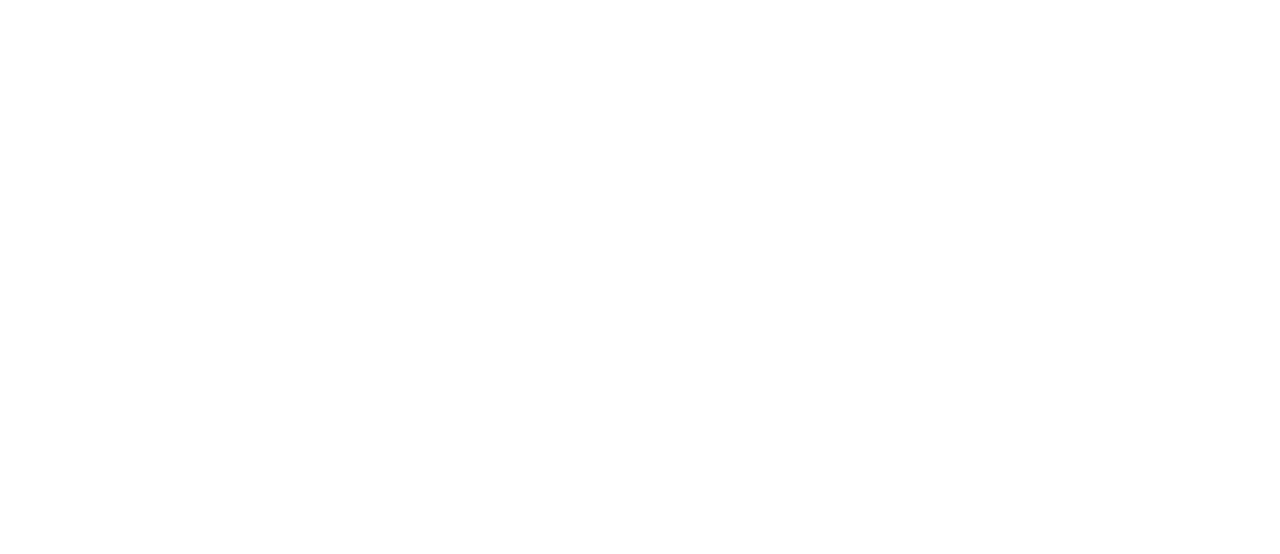
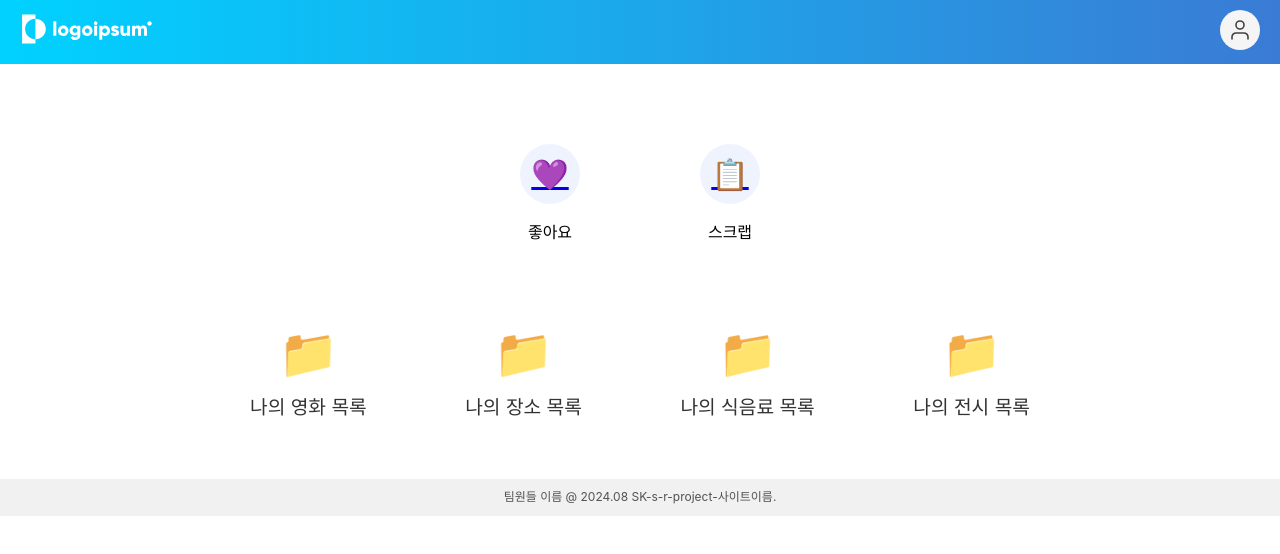
Before and after one commit to Wooyeri/nagaza_fe, a React (Vite) app: page /scrap/list in a window 1280 px wide. Before the commit this address had no page. Shown: the top 554 px of the page. Built offline with nearby package versions, Linux system fonts and the light colour scheme.

Commit message:
scrapList

```diff
--- a/src/App.jsx
+++ b/src/App.jsx
@@ -4,6 +4,8 @@
 import ListPage from '@/components/views/ListPage'
 import Home from '@/components/views/Home'
 import DetailPage from '@/components/views/DetailPage'
+import ScrapList from '@/components/scrapList/ScrapList'
+// import ScrapDetail from '@/components/scrapList/scrapDetail/ScrapDetail'
 
 function App() {
 
@@ -14,6 +16,8 @@
           <Route index element={<Home/>}/>
           <Route path='/lists/:category?' element={<ListPage />}/>
           <Route path="/lists/:category/:id" element={<DetailPage/>}></Route>
+          <Route path="/scrap/list" element={<ScrapList/>}></Route>
+          {/* <Route path="/scrap/list/:name" element={<ScrapDetail/>}></Route> */}
         </Route>
       </Routes>
     </div>
--- /dev/null
+++ b/src/components/scrapList/HeartScrapButtons.jsx
@@ -0,0 +1,43 @@
+import { Link } from 'react-router-dom';
+
+const buttonStyle = {
+    width: '60px',
+    height: '60px',
+    borderRadius: '50px',
+    display: 'flex',
+    justifyContent: 'center',
+    alignItems: 'center',
+    cursor: 'pointer',
+    margin: '0 60px',
+    fontSize: '30px' // 아이콘 크기 조정
+};
+
+const buttonFont = {
+    textAlign: 'center',
+    fontWeight: 'bold',
+    fontSize: '16px',
+    marginTop: '15px'
+};
+
+export default function HeartScrapButtons() {
+    return (
+        <div className="category-btns" style={{ display: 'flex', flexDirection: 'row', alignItems: 'center', margin: '60px' }}>
+            <div className="like">
+                <Link to={"/lists/like"}>
+                    <div className="category-btn" style={buttonStyle}>
+                        <span role="img" aria-label="like">💜</span>
+                    </div>
+                </Link>
+                <div style={buttonFont}>좋아요</div>
+            </div>
+            <div className="scrap">
+                <Link to={"/scrap/list"}>
+                    <div className="category-btn" style={buttonStyle}>
+                        <span role="img" aria-label="scribble">📋</span>
+                    </div>
+                </Link>
+                <div style={buttonFont}>스크랩</div>
+            </div>
+        </div>
+    );
+}
--- /dev/null
+++ b/src/components/scrapList/ScrapFolders.jsx
@@ -0,0 +1,25 @@
+import { Link } from 'react-router-dom';
+
+function ScrapFolders() {
+    const folders = [
+        { name: 'movie', label: '나의 영화 목록' },
+        { name: 'place', label: '나의 장소 목록' },
+        { name: 'restaurant', label: '나의 식음료 목록' },
+        { name: 'exhibition', label: '나의 전시 목록' },
+    ];
+
+    return (
+        <div className="folders">
+            {folders.map((folder) => (
+                <div className="folder" key={folder.name}>
+                    <Link to={`/scrap/list/${folder.name}`}>
+                        <span role="img" aria-label="folder">📁</span>
+                        <p>{folder.label}</p>
+                    </Link>
+                </div>
+            ))}
+        </div>
+    );
+}
+
+export default ScrapFolders;
--- /dev/null
+++ b/src/components/scrapList/ScrapList.jsx
@@ -0,0 +1,15 @@
+import HeartScrapButtons from './HeartScrapButtons';
+import './scrapList.css';
+import ScrapFolders from './ScrapFolders';
+
+function ScrapList() {
+  return (
+    <div className="content">
+      <HeartScrapButtons/>
+
+      <ScrapFolders/>
+    </div>
+  );
+}
+
+export default ScrapList;
--- /dev/null
+++ b/src/components/scrapList/scrapDetail/ScrapDetail.jsx
@@ -0,0 +1,45 @@
+// import PropTypes from 'prop-types';
+// import './scrapDetail.css';
+
+// function ScrapDetail({ posts = [] }) { // 기본값으로 빈 배열 설정
+//   return (
+//     <div className="scrapped-posts-container">
+//       <h2>Scrapped Posts</h2>
+//       <div className="scrapped-posts-list">
+//         {posts.length > 0 ? (
+//           posts.map((post, index) => (
+//             <div key={index} className="scrapped-post">
+//               <img src={post.imageUrl} alt={post.title} className="scrapped-post-image" />
+//               <div className="scrapped-post-content">
+//                 <div className="scrapped-post-title">{post.title}</div>
+//                 <div className="scrapped-post-likes">
+//                   {post.likes} 💖
+//                 </div>
+//                 <div className="scrapped-post-description">
+//                   {post.content}
+//                 </div>
+//               </div>
+//             </div>
+//           ))
+//         ) : (
+//           <p>No posts available.</p>
+//         )}
+//       </div>
+//     </div>
+//   );
+// }
+
+// // Add PropTypes validation
+// ScrapDetail.propTypes = {
+//   posts: PropTypes.arrayOf(
+//     PropTypes.shape({
+//       id: PropTypes.number.isRequired,
+//       title: PropTypes.string.isRequired,
+//       likes: PropTypes.number.isRequired,
+//       content: PropTypes.string.isRequired,
+//       imageUrl: PropTypes.string.isRequired,
+//     })
+//   )
+// };
+
+// export default ScrapDetail;
--- /dev/null
+++ b/src/components/scrapList/scrapList.css
@@ -0,0 +1,193 @@
+/* .main-layout {
+    display: flex;
+    flex-direction: column;
+    height: 100vh;
+    font-family: 'Arial', sans-serif;
+  }
+
+  .header {
+    display: flex;
+    justify-content: space-between;
+    align-items: center;
+    background: linear-gradient(to right, #00d2ff, #3a7bd5);
+    padding: 10px 20px;
+    color: white;
+  }
+
+  .logo {
+    font-size: 1.5em;
+    font-weight: bold;
+  }
+
+  .user-icon {
+    font-size: 1.5em;
+  }
+
+  .content {
+    flex-grow: 1;
+    padding: 20px;
+    display: flex;
+    flex-direction: column;
+    align-items: center;
+    justify-content: center;
+  }
+
+  .icons {
+    display: flex;
+    justify-content: space-around;
+    width: 100%;
+    max-width: 600px;
+    margin-bottom: 30px;
+  }
+
+  .icon {
+    display: flex;
+    flex-direction: column;
+    align-items: center;
+    color: #6a6a6a;
+  }
+
+  .icon span {
+    font-size: 2em;
+  }
+
+  .icon p {
+    margin-top: 10px;
+    font-size: 1em;
+    color: #6a6a6a;
+  }
+
+  .folders {
+    display: flex;
+    justify-content: space-around;
+    width: 100%;
+    max-width: 800px;
+  }
+
+  .folder {
+    display: flex;
+    flex-direction: column;
+    align-items: center;
+    color: #333;
+  }
+
+  .folder span {
+    font-size: 3em;
+  }
+
+  .folder p {
+    margin-top: 10px;
+    font-size: 1.2em;
+    color: #333;
+  }
+
+  .footer {
+    background-color: #f1f1f1;
+    text-align: center;
+    padding: 10px 0;
+    color: #888;
+  }
+   */
+
+   /* 기본 레이아웃 스타일 */
+.main-layout {
+    display: flex;
+    flex-direction: column;
+    height: 100vh;
+    font-family: 'Arial', sans-serif;
+}
+
+/* Header 스타일 */
+.header {
+    display: flex;
+    justify-content: space-between;
+    align-items: center;
+    background: linear-gradient(to right, #00d2ff, #3a7bd5);
+    padding: 10px 20px;
+    color: white;
+}
+
+.logo {
+    font-size: 1.5em;
+    font-weight: bold;
+}
+
+.user-icon {
+    font-size: 1.5em;
+}
+
+/* Content 스타일 */
+.content {
+    flex-grow: 1;
+    padding: 20px;
+    display: flex;
+    flex-direction: column;
+    align-items: center;
+    justify-content: center;
+}
+
+/* Icons 스타일 */
+.icons {
+    display: flex;
+    justify-content: space-around;
+    width: 100%;
+    max-width: 600px;
+    margin-bottom: 30px;
+}
+
+.icon {
+    display: flex;
+    flex-direction: column;
+    align-items: center;
+    color: #6a6a6a;
+}
+
+.icon span {
+    font-size: 2em;
+}
+
+.icon p {
+    margin-top: 10px;
+    font-size: 1em;
+    color: #6a6a6a;
+}
+
+.folders a {
+    text-decoration: none;
+    color: inherit;
+}
+.folders {
+    display: flex;
+    justify-content: space-between;
+    width: 100%;
+    max-width: 800px;
+    padding: 20px;
+}
+
+.folder {
+    display: flex;
+    flex-direction: column;
+    align-items: center;
+    justify-content: center;
+    color: #333;
+    text-align: center;
+    margin: 0 10px;
+}
+
+.folder span {
+    font-size: 3em;
+}
+
+.folder p {
+    margin-top: 10px;
+    font-size: 1.2em;
+    color: #333;
+}
+
+/* Footer 스타일 */
+.footer {
+    background-color: #f1f1f1;
+    text-align: center;
+    padding: 10px 0;
+    color: #888;
+}
```
Also changed, not shown: src/components/scrapList/scrapDetail/scrapDetail.css (added, +52 -0 lines), 1 other file (tests, documents, lock files or other folders).
